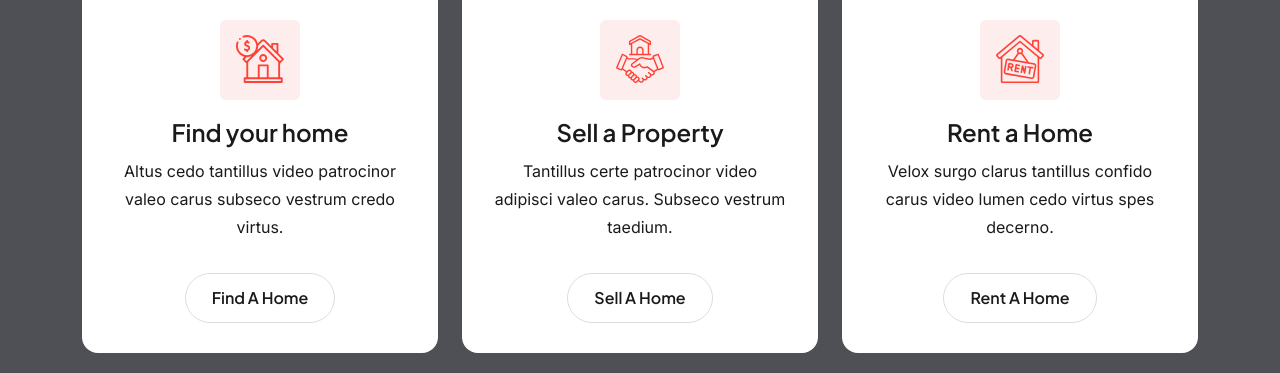
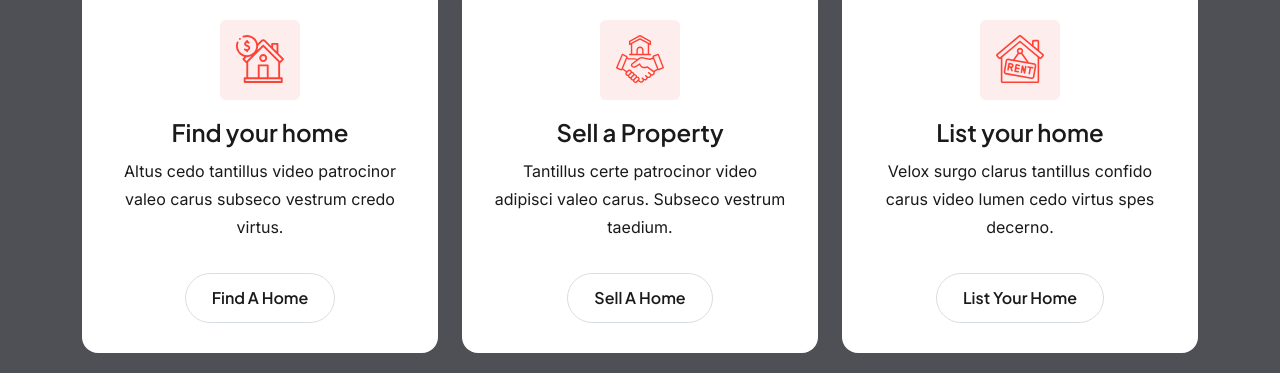
Before and after one commit to HoangNgo77/RealEstate, a plain HTML site: page index.html in a window 1280 px wide. Shown: the part 3814-4187 px from the top of the page. Drawn offline with Linux system fonts and the light colour scheme.

Commit message:
Update index.html

```diff
--- a/index.html
+++ b/index.html
@@ -1744,11 +1744,11 @@ Why choose Area
                             <img src="assets/img/icon/why-icon-1-3.svg" alt="image">
                         </div>
                         <div class="why-card-1__content">
-                            <h3 class="box-title">Rent a Home</h3>
+                            <h3 class="box-title">List your home</h3>
                             <p class="box-text"> Velox surgo clarus tantillus confido carus video lumen cedo virtus spes decerno. </p>
                         </div>
                         <div class="why-card-1__bottom">
-                            <a class="th-btn style3 pill bg-white" href="property-details.html">Rent a Home</a>
+                            <a class="th-btn style3 pill bg-white" href="property-details.html">List your home</a>
                         </div>
                     </div>
                 </div>
```
